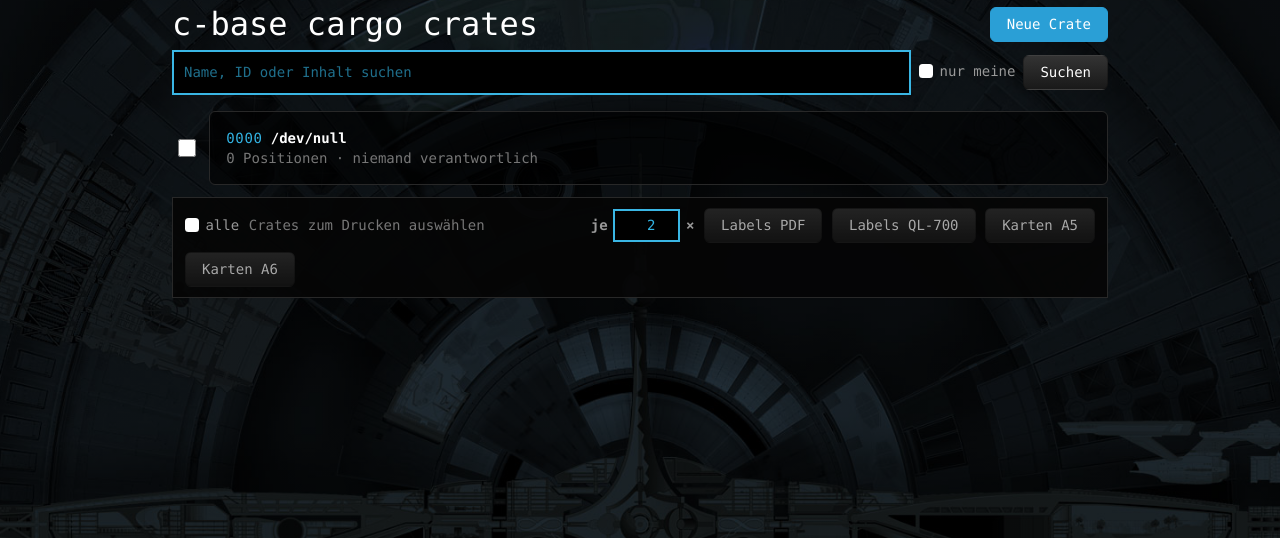
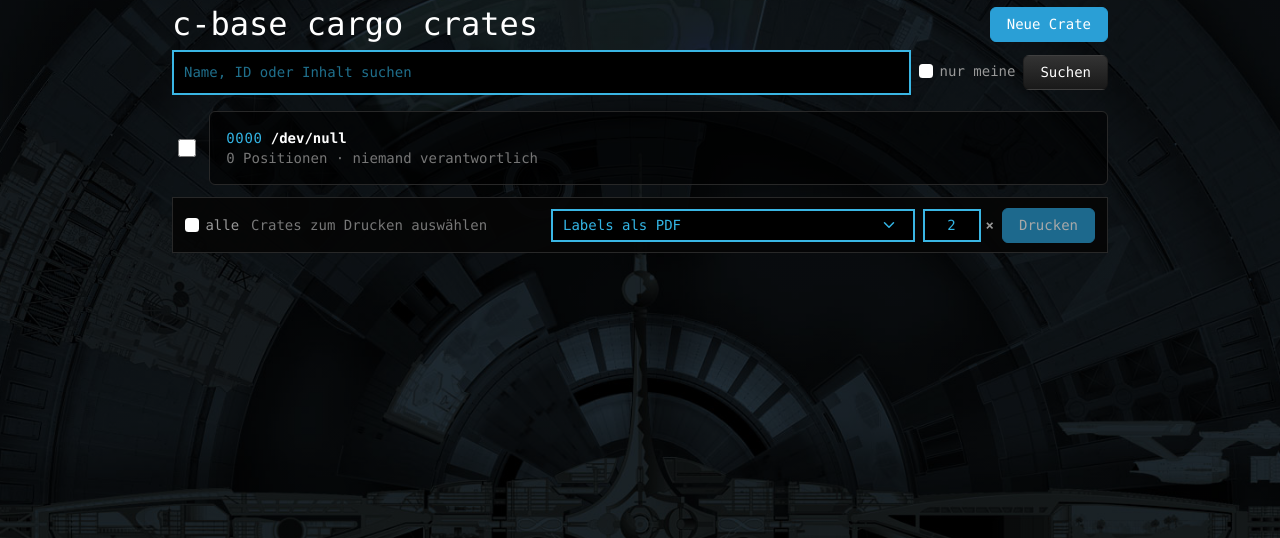
Before and after one commit to c-base/c-logistics, a Django app: page / in a window 1280 px wide. Shown: the part 63-601 px from the top of the page. Run offline with Django 5.2, Linux system fonts and the light colour scheme; the visitor is signed in with stand-in values (Sample User, id 1); data comes from the database, SQL or seed files in the repository; data that the repository does not hold is empty; some libraries are stand-ins or nearby versions.

Commit message:
Liste: Druckleiste mit Auswahlliste statt vier Knöpfen
Variante (Labels als PDF oder QL-Druckdatei, Karten A5 oder A6),
Anzahl und ein Knopf „Drucken“. Die ID in der Liste bricht auf
schmalen Bildschirmen nicht mehr um.

```diff
--- a/crates/static/crates/app.css
+++ b/crates/static/crates/app.css
@@ -26,7 +26,7 @@ body::before {
 .navbar form { margin: 0; }
 
 .muted { color: #777; }
-.code { font-family: Menlo, Monaco, Consolas, "Courier New", monospace; letter-spacing: 0.05em; color: #33b5e5; }
+.code { white-space: nowrap; font-family: Menlo, Monaco, Consolas, "Courier New", monospace; letter-spacing: 0.05em; color: #33b5e5; }
 code { color: #33b5e5; }
 
 /* Karten: halbtransparent wie .transparent im Theme, mit dünnem Rahmen */
@@ -88,12 +88,17 @@ input[type=checkbox] { accent-color: #2a9fd6; }
 .crate-row .card { flex: 1; min-width: 0; }
 .crate-row .pick { display: flex; align-items: center; justify-content: center; padding: 0 0.35rem; cursor: pointer; }
 .crate-row .pick input { width: 18px; height: 18px; }
-.print-bar { position: sticky; bottom: 0; display: flex; flex-wrap: wrap; align-items: center; gap: 0.6rem; padding: 0.6rem 0.75rem; margin-top: 0.75rem;
-             background: rgba(6, 6, 6, 0.92); border: 1px solid #282828; }
-.print-bar .copies { display: flex; align-items: center; gap: 0.35rem; margin: 0; white-space: nowrap; }
-.print-bar .copies input { width: 4.2rem; padding: 4px 8px; text-align: right; }
+.print-bar { position: sticky; bottom: 0; display: flex; flex-wrap: wrap; align-items: center; justify-content: space-between; gap: 0.5rem 1rem;
+             padding: 0.6rem 0.75rem; margin-top: 0.75rem; background: rgba(6, 6, 6, 0.92); border: 1px solid #282828; }
+.print-bar .picked { display: flex; align-items: center; gap: 0.75rem; }
 .print-bar .form-check { display: flex; align-items: center; gap: 0.4rem; padding-left: 0; }
 .print-bar .form-check-input { margin: 0; float: none; }
+/* Auswahl, Anzahl und Knopf bleiben in einer Zeile; die Auswahl gibt nach */
+.print-bar .print-what { display: flex; align-items: center; gap: 0.5rem; flex: 1 1 18rem; min-width: 0; max-width: 34rem; }
+.print-bar .print-what select { flex: 1 1 auto; min-width: 0; padding-top: 4px; padding-bottom: 4px; text-overflow: ellipsis; }
+.print-bar .copies { display: flex; align-items: center; gap: 0.3rem; margin: 0; white-space: nowrap; flex: none; }
+.print-bar .copies input { width: 3.6rem; padding: 4px 8px; text-align: right; }
+.print-bar .btn { flex: none; }
 
 /* Fotos vom Inhalt: Vorschaubilder im Raster, auf dem Telefon zwei nebeneinander */
 .photos { display: grid; grid-template-columns: repeat(auto-fill, minmax(140px, 1fr)); gap: 0.75rem; margin-bottom: 1rem; }
@@ -140,6 +145,10 @@ input[type=checkbox] { accent-color: #2a9fd6; }
   /* unter 16 px zoomt der mobile Browser beim Antippen in das Feld hinein */
   .form-control, .form-select { font-size: 16px; }
   .actions > * { flex: 1 1 8rem; }
+  /* Druckleiste: Auswahl in eigener Zeile, darunter Anzahl und Knopf */
+  .print-bar .print-what { flex-wrap: wrap; max-width: none; }
+  .print-bar .print-what select { flex-basis: 100%; }
+  .print-bar .print-what .btn { flex: 1 1 auto; }
   /* Aktionen unter die Bezeichnung statt in eine dritte Spalte */
   .items thead { display: none; }
   .items tr { display: grid; grid-template-columns: 3.5rem 1fr; border-bottom: 1px solid #282828; }
--- a/crates/templates/crates/crate_detail.html
+++ b/crates/templates/crates/crate_detail.html
@@ -108,7 +108,7 @@
     <img class="label-preview" src="{% url 'crates:label' crate.code %}" alt="Label mit QR-Code und ID {{ crate.code }}">
     <div class="flex-grow-1" style="flex-basis: 14rem">
       <p>QR-Code und NFC-Tag zeigen auf:<br>
-        <span class="code" id="crate-link" style="word-break:break-all">{{ public_url }}</span>
+        <span class="code" id="crate-link" style="white-space:normal;word-break:break-all">{{ public_url }}</span>
         <button type="button" class="copy-link" id="copy-link" data-link="{{ public_url }}" title="Link kopieren" aria-label="Link kopieren">
           <svg class="icon-copy" viewBox="0 0 16 16" width="16" height="16" aria-hidden="true"><rect x="5.5" y="5.5" width="8" height="8" rx="1.5" fill="none" stroke="currentColor" stroke-width="1.5"/><path d="M10.5 3v-.5a1 1 0 0 0-1-1h-6a1 1 0 0 0-1 1v6a1 1 0 0 0 1 1H3" fill="none" stroke="currentColor" stroke-width="1.5" stroke-linecap="round"/></svg>
           <svg class="icon-done" viewBox="0 0 16 16" width="16" height="16" aria-hidden="true"><path d="M3 8.5l3.5 3.5L13 4.5" fill="none" stroke="currentColor" stroke-width="2" stroke-linecap="round" stroke-linejoin="round"/></svg>
--- a/crates/templates/crates/crate_list.html
+++ b/crates/templates/crates/crate_list.html
@@ -19,7 +19,7 @@
     <button class="btn btn-secondary">Suchen</button>
   </div>
 </form>
-<form method="get" action="{% url 'crates:cards' %}" class="crate-select">
+<form method="get" action="{% url 'crates:print' %}" class="crate-select">
 {% for crate in object_list %}
   <div class="crate-row mb-2">
     <label class="pick" title="zum Drucken auswählen">
@@ -44,15 +44,20 @@
 {% endfor %}
 {% if object_list %}
   <div class="print-bar">
-    <label class="form-check mb-0"><input class="form-check-input" type="checkbox" id="pick-all"> <span class="form-check-label">alle</span></label>
-    <span class="muted flex-grow-1" id="pick-count">Crates zum Drucken auswählen</span>
-    <label class="copies" title="Wie oft jedes Label und jede Karte gedruckt wird">je
-      <input class="form-control" type="number" name="copies" value="{{ copies }}" min="1" max="{{ max_copies }}" inputmode="numeric" aria-label="Exemplare je Crate">×
-    </label>
-    <button class="btn btn-secondary" name="format" value="pdf" formaction="{% url 'crates:labels' %}" title="PDF, eine Seite pro Label – der Druckertreiber schneidet nach jeder Seite">Labels PDF</button>
-    <button class="btn btn-secondary" name="format" value="ql" formaction="{% url 'crates:labels' %}" title="Druckdatei für den Brother QL-700 mit Schneidbefehl nach jedem Label">Labels QL-700</button>
-    <button class="btn btn-secondary" name="format" value="a5" title="2 Karten pro A4-Blatt">Karten A5</button>
-    <button class="btn btn-secondary" name="format" value="a6" title="4 Karten pro A4-Blatt">Karten A6</button>
+    <div class="picked">
+      <label class="form-check mb-0"><input class="form-check-input" type="checkbox" id="pick-all"> <span class="form-check-label">alle</span></label>
+      <span class="muted" id="pick-count">Crates zum Drucken auswählen</span>
+    </div>
+    <div class="print-what">
+      <select class="form-select" name="what" id="print-what" aria-label="Was gedruckt wird">
+        {% for key, label in print_variants %}<option value="{{ key }}">{{ label }}</option>
+        {% endfor %}
+      </select>
+      <label class="copies" title="Wie oft jedes Label und jede Karte gedruckt wird">
+        <input class="form-control" type="number" name="copies" value="{{ copies }}" min="1" max="{{ max_copies }}" inputmode="numeric" aria-label="Exemplare je Crate">×
+      </label>
+      <button class="btn btn-primary" id="print-go">Drucken</button>
+    </div>
   </div>
 {% endif %}
 </form>
@@ -66,13 +71,20 @@
       var n = form.querySelectorAll('input[name=c]:checked').length;
       count.textContent = n ? n + (n === 1 ? ' Crate' : ' Crates') + ' ausgewählt' : 'Crates zum Drucken auswählen';
       all.checked = n === boxes.length;
-      form.querySelectorAll('button[name=format]').forEach(function (button) { button.disabled = !n; });
+      document.getElementById('print-go').disabled = !n;
     }
     all.addEventListener('change', function () {
       boxes.forEach(function (box) { box.checked = all.checked; });
       update();
     });
     form.addEventListener('change', update);
+    // die zuletzt gewählte Variante vormerken
+    var what = document.getElementById('print-what');
+    try {
+      var last = localStorage.getItem('print-what');
+      if (last && what.querySelector('option[value="' + last + '"]')) what.value = last;
+      what.addEventListener('change', function () { try { localStorage.setItem('print-what', what.value); } catch (error) {} });
+    } catch (error) {}
     // nach „zurück“ aus der Druckansicht stehen die Haken noch
     window.addEventListener('pageshow', update);
   })();
--- a/crates/urls.py
+++ b/crates/urls.py
@@ -24,6 +24,7 @@ urlpatterns = [
     path('new/', views.CrateCreateView.as_view(), name='create'),
     path('cards/', views.CardSheetView.as_view(), name='cards'),
     path('labels/', views.LabelSheetView.as_view(), name='labels'),
+    path('print/', views.PrintDispatchView.as_view(), name='print'),
     path('item/<int:pk>/', views.ItemUpdateView.as_view(), name='item-update'),
     path('item/<int:pk>/delete/', views.ItemDeleteView.as_view(), name='item-delete'),
     # Ziel von NFC-Tag und QR-Code: https://crates.c-base.org/<ID>
--- a/crates/views.py
+++ b/crates/views.py
@@ -51,6 +51,7 @@ class CrateListView(LoginRequiredMixin, generic.ListView):
         context['mine'] = bool(self.request.GET.get('mine'))
         context['copies'] = settings.PRINT_COPIES
         context['max_copies'] = MAX_COPIES
+        context['print_variants'] = [(key, label) for key, (label, _, _) in PrintDispatchView.variants.items()]
         return context
 
 
@@ -177,6 +178,28 @@ def selected_crates(request):
     """Die in der Liste angehakten Crates (?c=0001&c=0002), nach ID sortiert."""
     codes = {normalize_code(code) for code in request.GET.getlist('c') if len(code) <= 4}
     return list(Crate.objects.filter(code__in=codes).order_by('code'))
+
+
+class PrintDispatchView(LoginRequiredMixin, generic.View):
+    """Ziel der Druckleiste in der Liste: leitet je nach gewählter Variante weiter.
+
+    /print/?what=labels-pdf&copies=2&c=0001&c=0002
+    """
+
+    # Variante -> (Bezeichnung in der Auswahl, Ansicht, Format)
+    variants = {
+        'labels-pdf': ('Labels als PDF', 'crates:labels', 'pdf'),
+        'labels-ql': ('Labels als QL-Druckdatei (mit Schnitt)', 'crates:labels', 'ql'),
+        'cards-a5': ('Karten DIN A5 (2 pro Blatt)', 'crates:cards', 'a5'),
+        'cards-a6': ('Karten DIN A6 (4 pro Blatt)', 'crates:cards', 'a6'),
+    }
+
+    def get(self, request, *args, **kwargs):
+        _, view, variant_format = self.variants.get(request.GET.get('what'), self.variants['labels-pdf'])
+        query = request.GET.copy()
+        query.pop('what', None)
+        query['format'] = variant_format
+        return redirect(f'{reverse(view)}?{query.urlencode()}')
 
 
 class LabelSheetView(LoginRequiredMixin, generic.View):
```
Also changed, not shown: crates/tests.py (+20 -2 lines).
